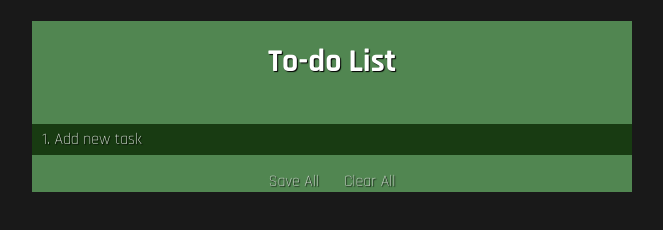
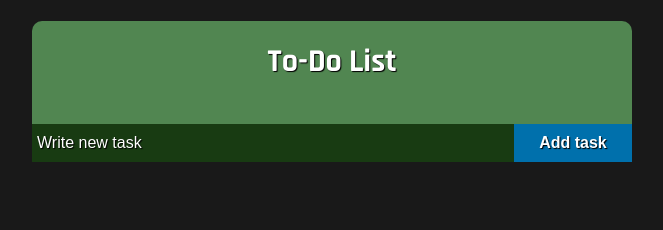
Before and after one commit to Tomo83/Poland---Block-19, a plain HTML site: page index.html in a window 1280 px wide. Shown: the whole page, without its empty margins (308-971 px from the left). Drawn offline with nearby package versions, Linux system fonts and the light colour scheme.

Commit message:
files changed

```diff
--- a/app.js
+++ b/app.js
@@ -1,24 +1,18 @@
-$(document).ready(function(){
-    var theList = document.getElementById('theList');
-
-    $('#saveAll').click(function(e){
-        e.preventDefault();
-        localStorage.setItem('todoList', theList.innerHTML);
+$(document).ready(function () {
+    $('form').submit(function (evt) {
+        evt.preventDefault();
+    }); // Koniec funkcji submit.
+    $('#button').click(function () {
+        var $field = $('#textfield')
+        var fieldVal = $field.val();
+        if (fieldVal) {
+            $('#tasklist').append('<li>' + fieldVal + '<a href="#" class="remove-task"><span>x</span></a></li>');
+            $field.val('');
+        }
     });
 
-    $('#clearAll').click(function(e){
+    $('#tasklist').on('click', '.remove-task', function (e) {
         e.preventDefault();
-        localStorage.clear();
-        location.reload();
+        $(this).parent('li').remove();
     });
-
-    loadToDo();
-
-    function loadToDo(){
-        if(localStorage.getItem('todoList')){
-                theList.innerHTML = localStorage.getItem('todoList');
-           }
-    }
-
-
 });
--- a/index.html
+++ b/index.html
@@ -14,14 +14,14 @@
 <body>
 
     <div id="wrapper">
-      <h1>To-do List</h1>
-        <ol id="theList" contenteditable="true">
-            <li>Add new task</li>
+        <h1>To-Do List</h1>
+        <form>
+            <input name="textfield" type="text" id="textfield" placeholder="Write new task"> <input name="button" type="button" id="button" value="Add task">
+        </form>
+
+        <ol id="tasklist">
+
         </ol>
-        <p>
-            <a href=javascript.void(); id="saveAll">Save All</a>
-            <a href=javascript.void(); id="clearAll">Clear All</a>
-        </p>
     </div>
 
     <!--JQuery Library-->
--- a/style.css
+++ b/style.css
@@ -12,11 +12,45 @@ body {
     min-width: 400px;
     max-width: 600px;
     margin: 20px auto;
+    border-radius: 10px 10px 0 0;
 }
 
 h1 {
     text-align: center;
     padding: 20px;
+}
+
+form {
+    font-size: 0;
+    width: 100%;
+    display: flex;
+}
+
+form input {
+    font-size: 16px;
+}
+
+#textfield::placeholder {
+    color: #ffffff;
+    text-shadow: 1px 1px 1px #000000;
+}
+
+#textfield {
+    background-color: #183b12;
+    color: #ffffff;
+    width: 80%;
+    border: 0;
+    padding: 10px 5px;
+}
+
+#button {
+    background-color: #0070ac;
+    color: #ffffff;
+    width: 20%;
+    border: 0;
+    padding: 10px 5px;
+    text-shadow: 1px 1px 1px #000000;
+    font-weight: bold;
 }
 
 ol {
@@ -28,17 +62,16 @@ ol li {
     background-color: #183b12 !important;
     padding: 5px 10px;
     list-style: decimal inside none;
+    margin: 5px 0;
 }
 
-p {
-    text-align: center;
+li span {
+    float: right;
+    margin-right: 5px;
+    cursor: pointer;
 }
 
-p a {
+li a {
     text-decoration: none;
-    color: #dddddd;
+    color: #ff0000;
 }
-
-p a:first-child {
-    margin-right: 20px;
-}
```
